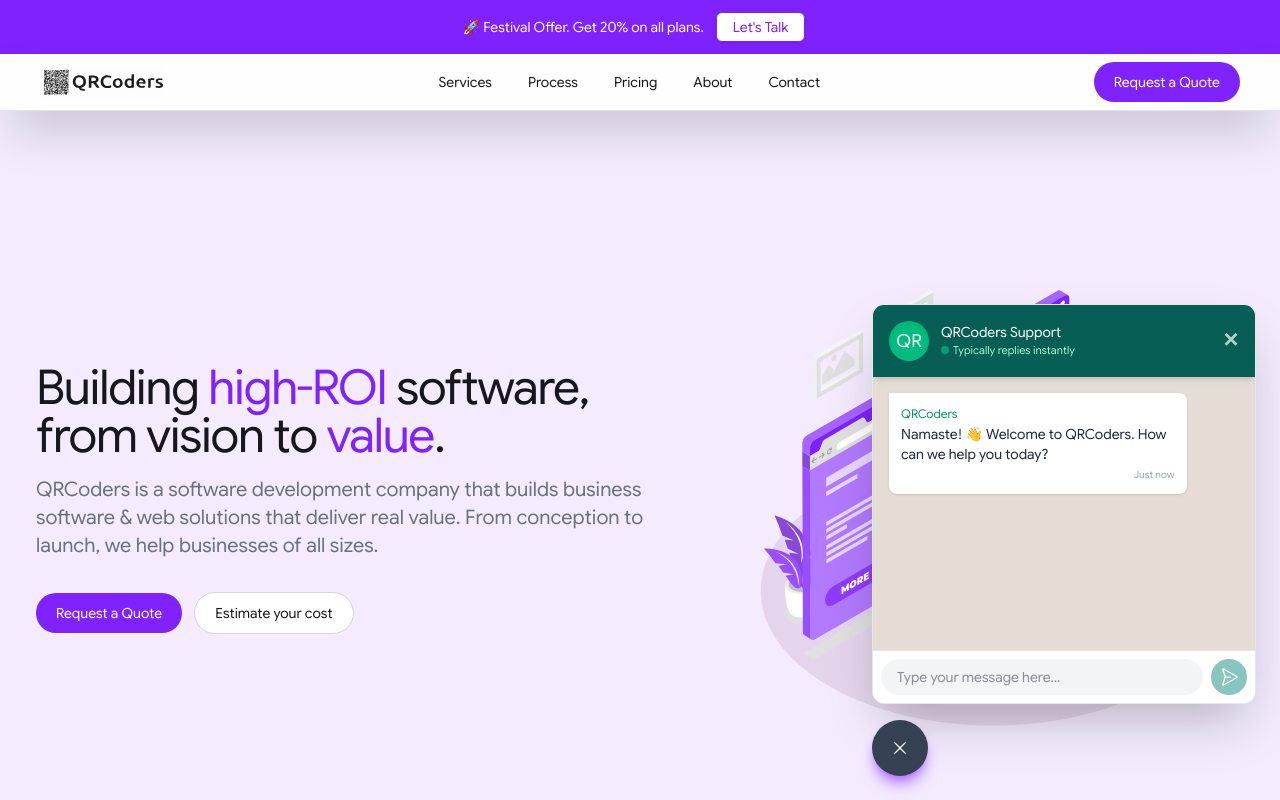
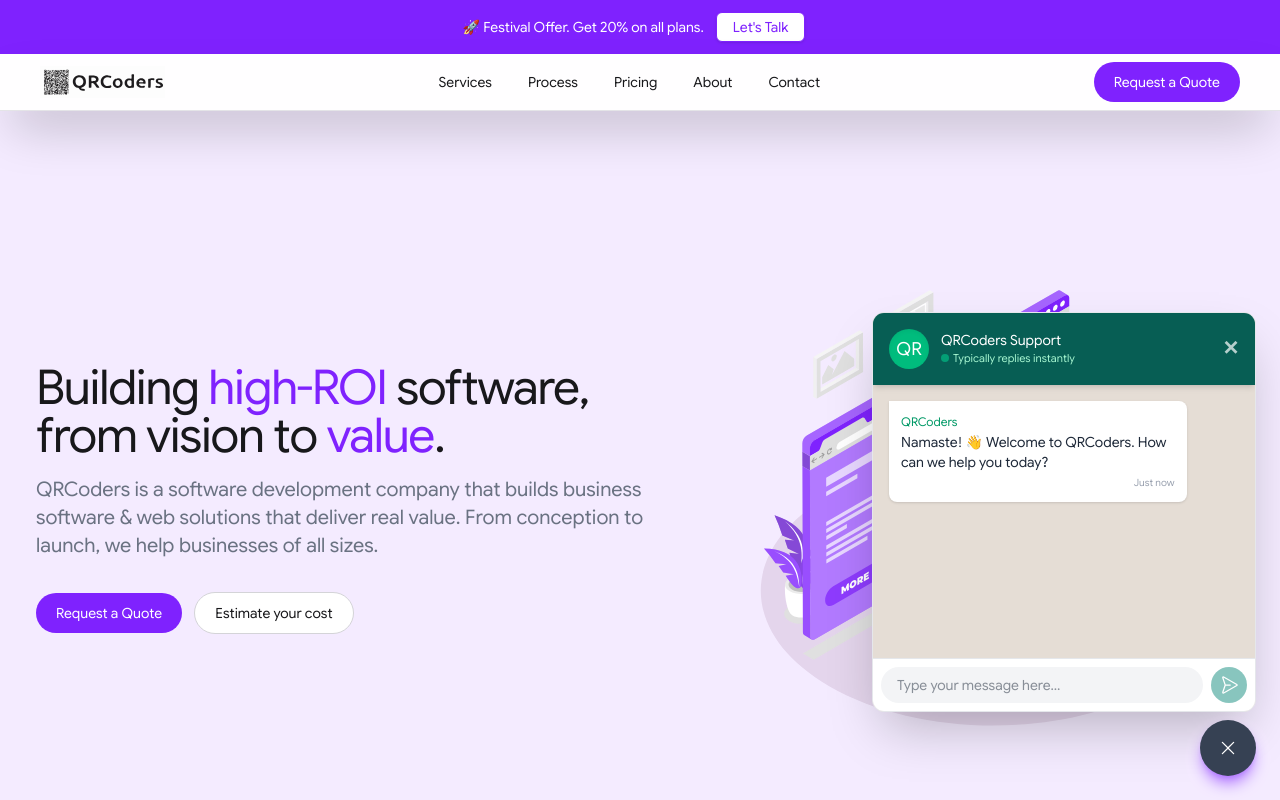
Before and after one commit to ramz-n/qr-coders, a React (Vite) app: page / in a window 1280 px wide. Both pictures are taken after a click on the button 1228 px from the left and 748 px from the top of the page. Shown: the top 800 px of the page. Built offline with nearby package versions, Linux system fonts and the light colour scheme.

Commit message:
update whatsapp

```diff
--- a/src/components/FloatingWhatsApp.tsx
+++ b/src/components/FloatingWhatsApp.tsx
@@ -26,7 +26,7 @@ const WhatsAppFloatingBot = () => {
     return (
         <div className="fixed bottom-6 right-6 z-50 font-sans text-left">
             {isOpen && (
-                <div className="mb-4 w-80 md:w-96 h-[400px] bg-[#E5DDD5] rounded-xl shadow-2xl flex flex-col overflow-hidden border border-gray-200 animate-popup">
+                <div className="mb-16 w-80 md:w-96 h-[400px] bg-[#E5DDD5] rounded-xl shadow-2xl flex flex-col overflow-hidden border border-gray-200 animate-popup">
                     <div className="bg-[#075E54] text-white p-4 flex items-center justify-between shadow-md">
                         <div className="flex items-center gap-3">
                             <div className="w-10 h-10 bg-emerald-500 rounded-full flex items-center justify-center font-bold text-lg text-white shadow-inner">
@@ -88,7 +88,9 @@ const WhatsAppFloatingBot = () => {
             <button
                 onClick={toggleChat}
                 className={`cursor-pointer w-14 h-14 rounded-full shadow-lg shadow-accent-strong flex items-center justify-center text-white transition-all transform hover:scale-105 active:scale-95 focus:outline-none ${
-                    isOpen ? "bg-gray-700" : "bg-emerald-700 hover:bg-[#20BA5A]"
+                    isOpen
+                        ? "bg-gray-700 absolute right-0 bottom-0"
+                        : "bg-emerald-700 hover:bg-[#20BA5A]"
                 }`}
             >
                 {isOpen ? (
```
